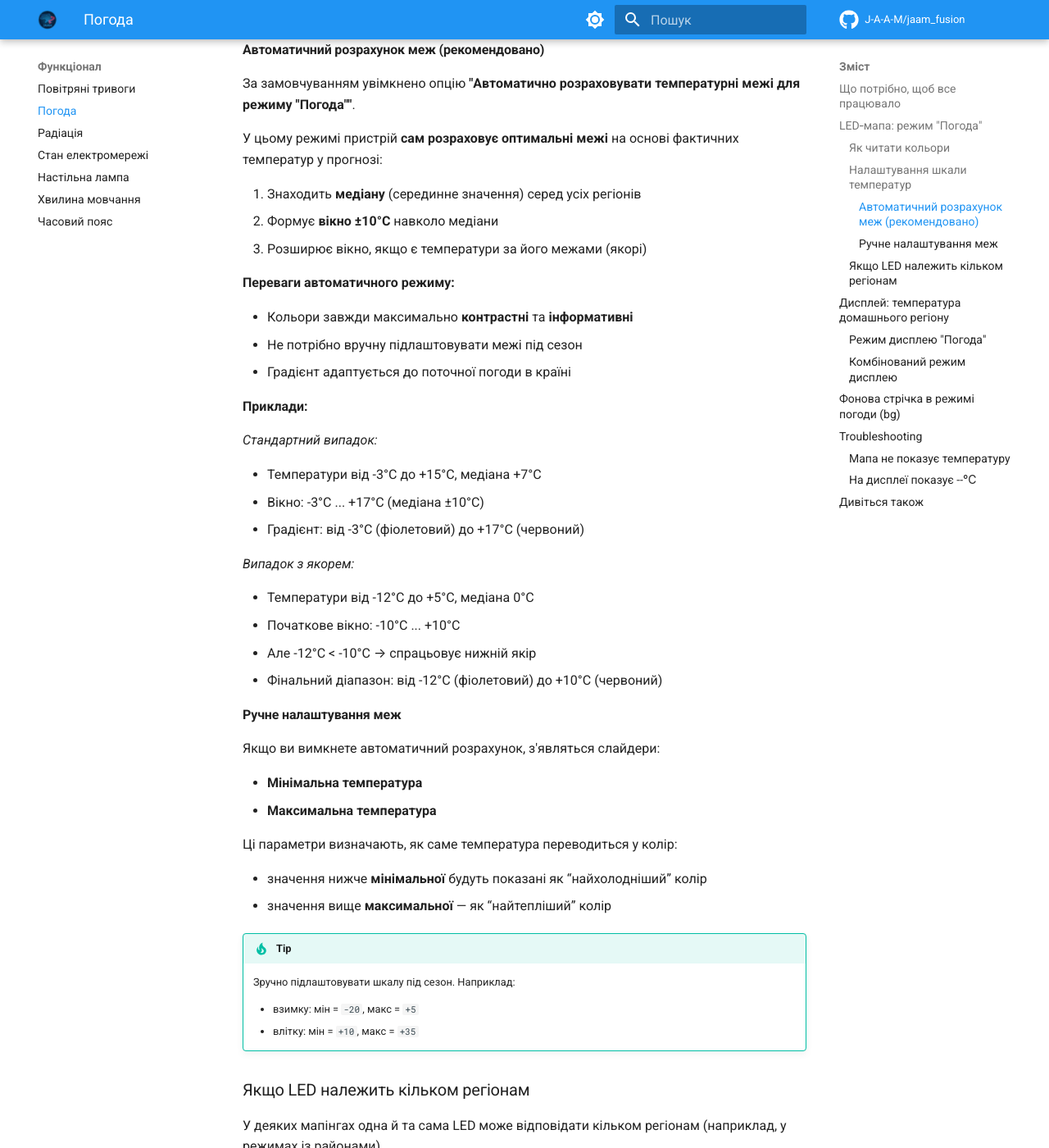
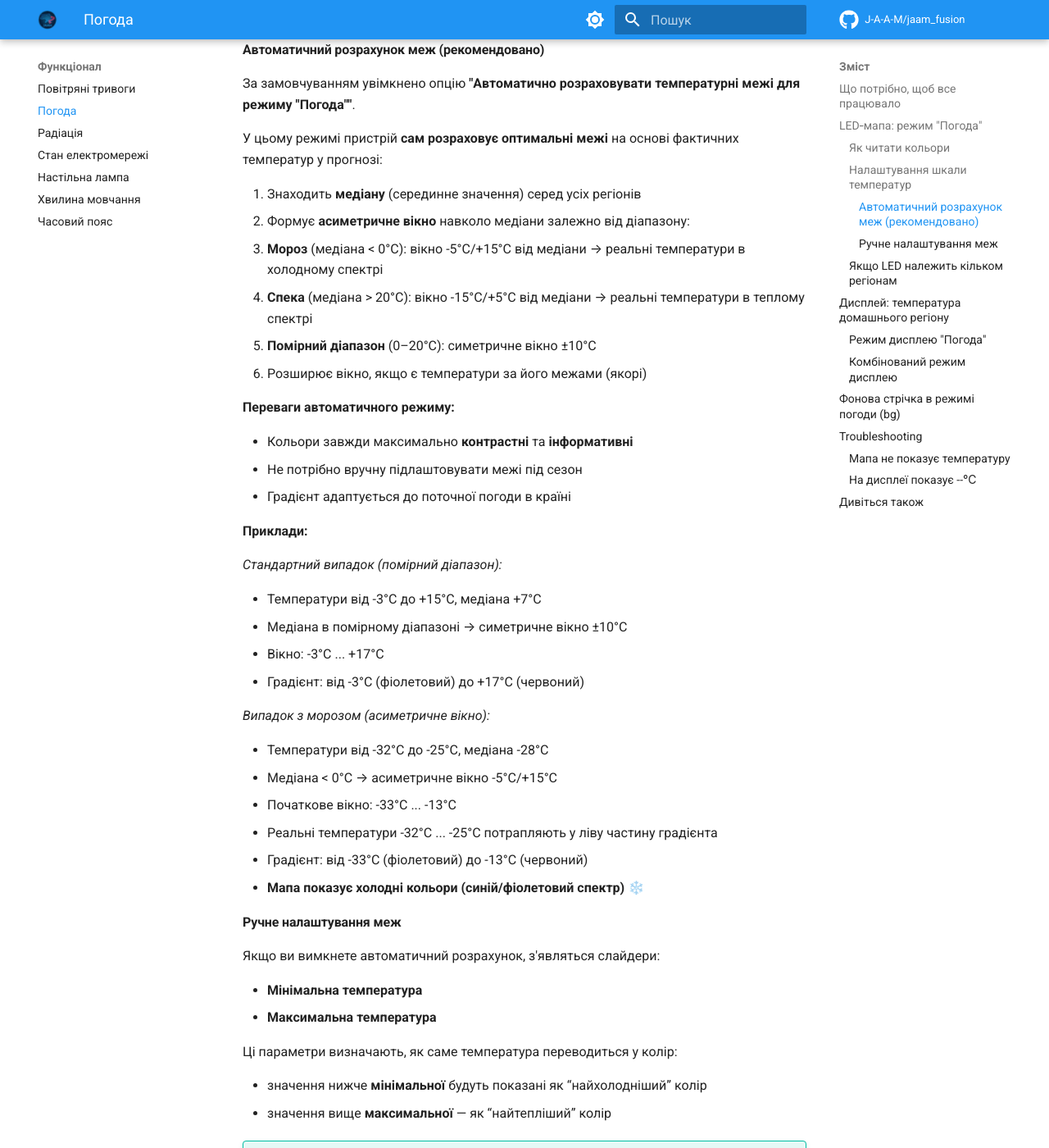
Before and after one commit to J-A-A-M/jaam_fusion, an MkDocs documentation site: the page built from wiki/features/weather.md, in a window 1280 px wide and 1400 px high, scrolled down 1129 px. Shown: the whole window at 82% size. Built offline with MkDocs 1.6.1 and Material for MkDocs 9.7.7, drawn with Linux system fonts in a browser that asks for light colours; comment, search, counter and statistics services are not loaded.

Commit message:
docs & feat: implement asymmetric temperature window
Firmware changes:
- Implement adaptive temperature window for weather visualization
- Cold conditions (< 0°C): window -5...+15°C to emphasize warm spectrum
- Hot conditions (> 20°C): window -15...+5°C to emphasize cool spectrum
- Moderate range (0-20°C): symmetric ±10°C window
- Improves visual contrast during seasonal extremes

```diff
--- a/wiki/features/weather.md
+++ b/wiki/features/weather.md
@@ -40,7 +40,10 @@
 У цьому режимі пристрій **сам розраховує оптимальні межі** на основі фактичних температур у прогнозі:
 
 1. Знаходить **медіану** (серединне значення) серед усіх регіонів
-2. Формує **вікно ±10°C** навколо медіани
+2. Формує **асиметричне вікно** навколо медіани залежно від діапазону:
+   - **Мороз** (медіана < 0°C): вікно -5°C/+15°C від медіани → реальні температури в холодному спектрі
+   - **Спека** (медіана > 20°C): вікно -15°C/+5°C від медіани → реальні температури в теплому спектрі
+   - **Помірний діапазон** (0–20°C): симетричне вікно ±10°C
 3. Розширює вікно, якщо є температури за його межами (якорі)
 
 **Переваги автоматичного режиму:**
@@ -51,18 +54,21 @@
 
 **Приклади:**
 
-*Стандартний випадок:*
+*Стандартний випадок (помірний діапазон):*
 
 - Температури від -3°C до +15°C, медіана +7°C
-- Вікно: -3°C ... +17°C (медіана ±10°C)
+- Медіана в помірному діапазоні → симетричне вікно ±10°C
+- Вікно: -3°C ... +17°C
 - Градієнт: від -3°C (фіолетовий) до +17°C (червоний)
 
-*Випадок з якорем:*
+*Випадок з морозом (асиметричне вікно):*
 
-- Температури від -12°C до +5°C, медіана 0°C
-- Початкове вікно: -10°C ... +10°C
-- Але -12°C < -10°C → спрацьовує нижній якір
-- Фінальний діапазон: від -12°C (фіолетовий) до +10°C (червоний)
+- Температури від -32°C до -25°C, медіана -28°C
+- Медіана < 0°C → асиметричне вікно -5°C/+15°C
+- Початкове вікно: -33°C ... -13°C
+- Реальні температури -32°C ... -25°C потрапляють у ліву частину градієнта
+- Градієнт: від -33°C (фіолетовий) до -13°C (червоний)
+- **Мапа показує холодні кольори (синій/фіолетовий спектр)** ❄️
 
 #### Ручне налаштування меж
 
```
Also changed, not shown: wiki/web-interface/sections/climate.md (+14 -8 lines), 1 other file.
